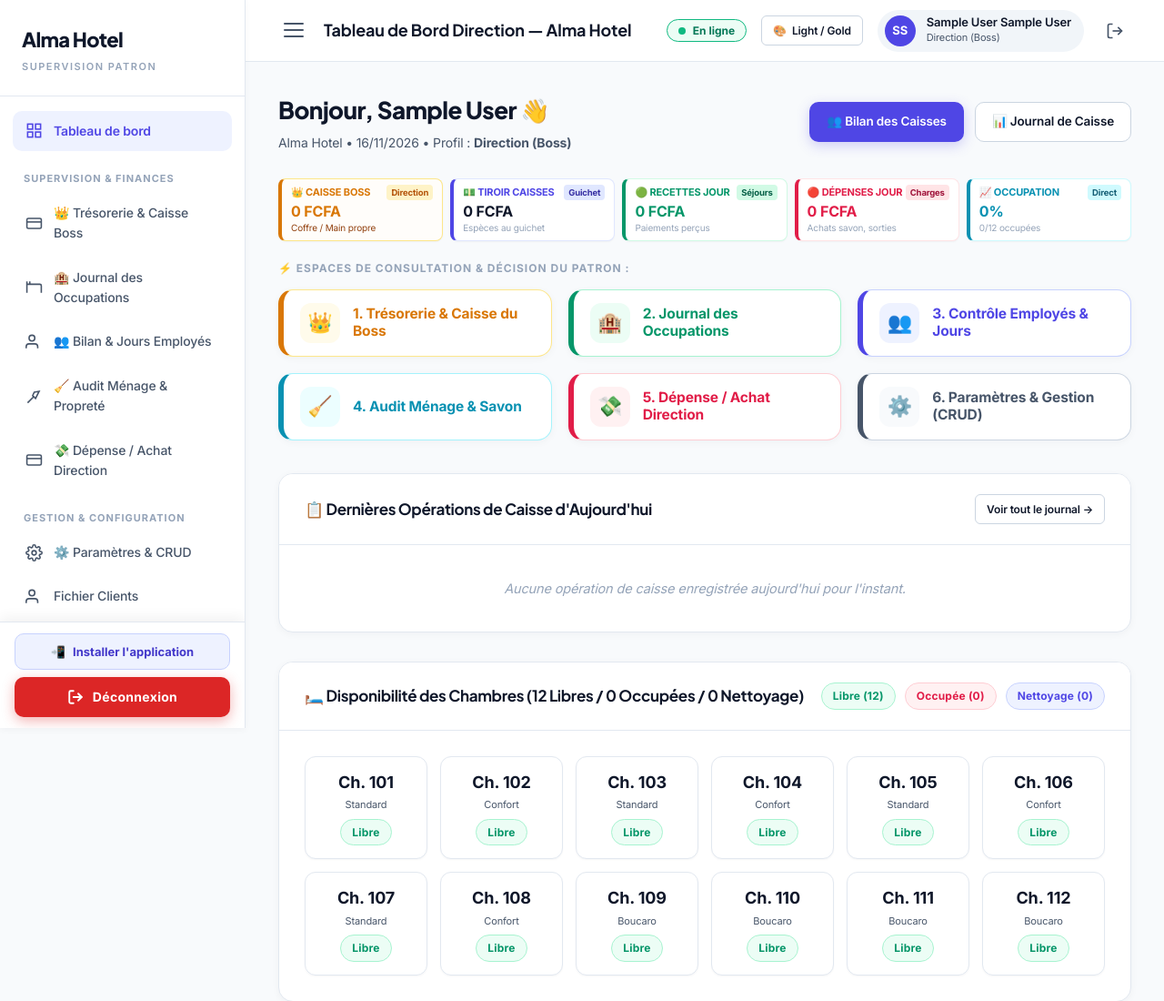
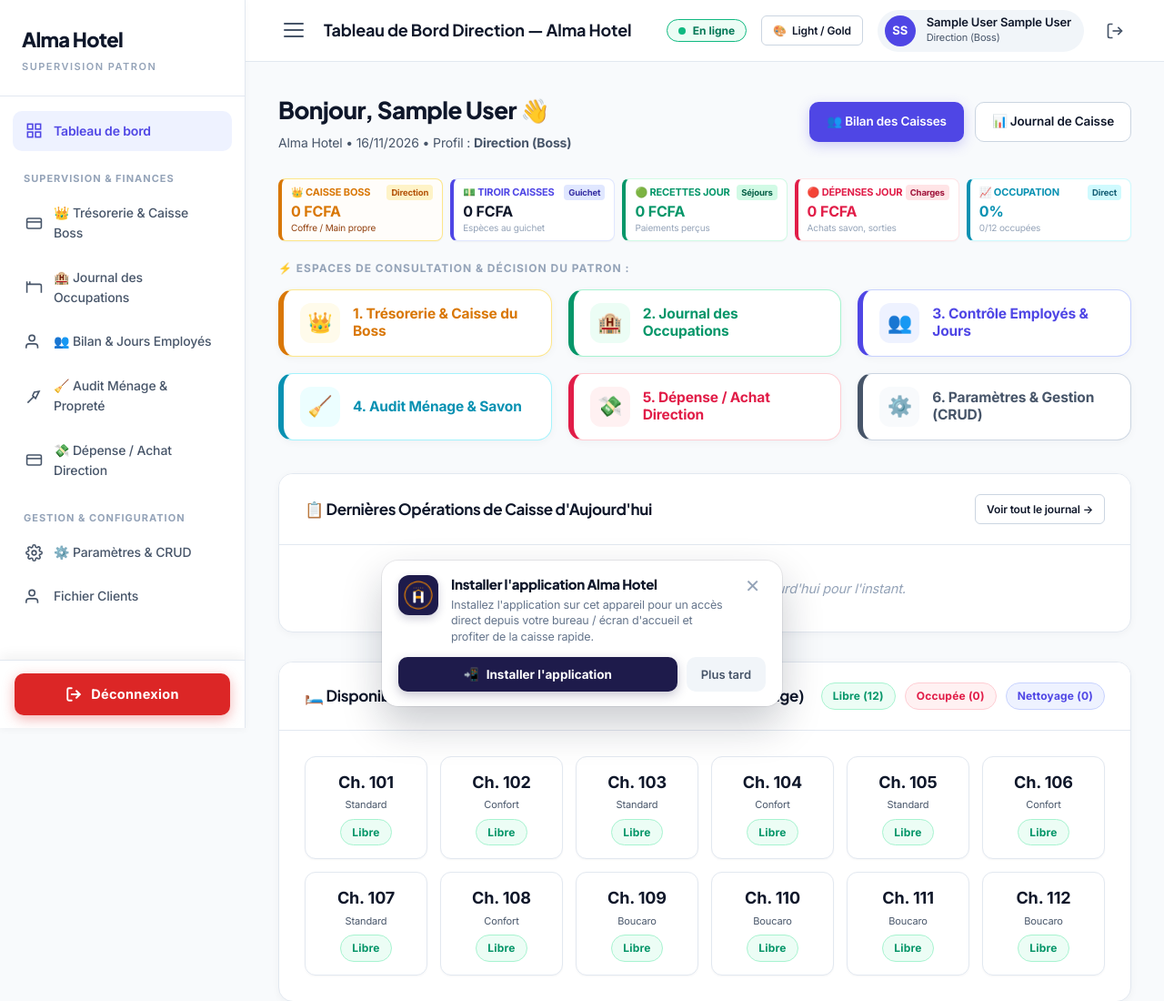
Before and after one commit to benlegladiator/hotel, a PHP site: page /dashboard.php in a window 1280 px wide. Shown: the top 1100 px of the page at 91% size. Run offline with PHP 8.4, Linux system fonts and the light colour scheme; the visitor is signed in with stand-in values (Sample User, id 1); data comes from the database, SQL or seed files in the repository; data that the repository does not hold is empty; some libraries are stand-ins or nearby versions.

Commit message:
feat(pwa): suppression boutons statiques et prompt automatique unique apres connexion avec stockage permanent

```diff
--- a/assets/js/hotel-offline-sync.js
+++ b/assets/js/hotel-offline-sync.js
@@ -447,37 +447,50 @@ document.addEventListener('DOMContentLoaded', () => {
 });
 
 // -------------------------------------------------------------
-// GESTION DU PROMPT D'INSTALLATION PWA (AUTOMATIQUE & MANUEL)
+// GESTION DE L'INSTALLATION AUTOMATIQUE PWA (UNE SEULE FOIS APRÈS CONNEXION)
 // -------------------------------------------------------------
 let deferredHotelPwaPrompt = null;
 let hotelPwaInstallCardShown = false;
 
-window.addEventListener('beforeinstallprompt', (e) => {
-  e.preventDefault();
-  deferredHotelPwaPrompt = e;
-  console.log('[Hotel PWA] Événement beforeinstallprompt capturé avec succès.');
-
-  // Rendre visibles tous les boutons d'installation sur la page
-  document.querySelectorAll('.btn-pwa-install').forEach(btn => {
-    btn.style.display = 'inline-flex';
-  });
-
-  // Proposer automatiquement l'installation après un court instant
-  setTimeout(() => {
-    showHotelAutoInstallPrompt();
-  }, 1200);
-});
-
-// Détecter si l'application est déjà lancée en mode autonome PWA
+// Détecter si l'application est déjà lancée en mode autonome PWA (standalone)
 function isHotelRunningStandalone() {
   return window.matchMedia('(display-mode: standalone)').matches ||
          window.navigator.standalone === true ||
          document.referrer.includes('android-app://');
 }
 
+// Vérifier si le prompt doit être proposé
+function shouldShowHotelInstallPrompt() {
+  if (isHotelRunningStandalone()) return false;
+  if (localStorage.getItem('alma_pwa_installed') === 'true') return false;
+  if (sessionStorage.getItem('hotel_pwa_dismissed') === 'true') return false;
+  const path = window.location.pathname.toLowerCase();
+  if (path.endsWith('login.php') || path.includes('/login.php')) return false;
+  return true;
+}
+
+// Événement natif du navigateur pour l'installation PWA
+window.addEventListener('beforeinstallprompt', (e) => {
+  e.preventDefault();
+  deferredHotelPwaPrompt = e;
+  console.log('[Hotel PWA] Événement beforeinstallprompt capturé.');
+
+  if (shouldShowHotelInstallPrompt()) {
+    setTimeout(showHotelAutoInstallPrompt, 1500);
+  }
+});
+
+// Événement déclenché dès que l'application est installée avec succès
+window.addEventListener('appinstalled', () => {
+  console.log('[Hotel PWA] Application installée avec succès.');
+  localStorage.setItem('alma_pwa_installed', 'true');
+  dismissHotelInstallPrompt();
+  showHotelToast('🎉 Application Alma Hotel installée avec succès !', 'success');
+});
+
+// Affichage de la carte d'installation automatique
 function showHotelAutoInstallPrompt() {
-  if (isHotelRunningStandalone() || hotelPwaInstallCardShown) return;
-  if (sessionStorage.getItem('hotel_pwa_dismissed') === 'true') return;
+  if (!shouldShowHotelInstallPrompt() || hotelPwaInstallCardShown) return;
 
   hotelPwaInstallCardShown = true;
   let card = document.getElementById('hotelAutoInstallPrompt');
@@ -486,14 +499,14 @@ function showHotelAutoInstallPrompt() {
     card.id = 'hotelAutoInstallPrompt';
     card.style.cssText = `
       position: fixed;
-      bottom: 80px;
-      right: 18px;
-      left: 18px;
-      max-width: 420px;
+      bottom: 24px;
+      right: 20px;
+      left: 20px;
+      max-width: 440px;
       margin: 0 auto;
       background: #ffffff;
       border-radius: 18px;
-      box-shadow: 0 20px 50px rgba(0,0,0,0.28), 0 0 0 1px rgba(0,0,0,0.06);
+      box-shadow: 0 20px 45px rgba(15, 23, 42, 0.22), 0 0 0 1px rgba(15, 23, 42, 0.08);
       z-index: 999999;
       padding: 16px 18px;
       font-family: inherit;
@@ -501,55 +514,98 @@ function showHotelAutoInstallPrompt() {
     `;
     const baseUrl = window.HOTEL_BASE_URL || '';
     card.innerHTML = `
-      <div style="display: flex; align-items: center; gap: 14px; margin-bottom: 12px;">
-        <img src="${baseUrl}/assets/img/pwa/icon-192.png" alt="Alma Hotel" style="width: 46px; height: 46px; border-radius: 12px; object-fit: contain; background: #1e1b4b; padding: 4px; box-shadow: 0 4px 10px rgba(30,27,75,0.2);">
-        <div style="flex: 1;">
-          <h4 style="margin: 0; font-size: 15px; font-weight: 800; color: #0f172a;">Installer Alma Hotel</h4>
-          <p style="margin: 2px 0 0 0; font-size: 12px; color: #64748b;">Installez l'application sur votre écran d'accueil pour un accès ultra-rapide et la caisse hors-ligne.</p>
+      <div style="display: flex; align-items: flex-start; gap: 14px; margin-bottom: 14px;">
+        <img src="${baseUrl}/assets/img/pwa/icon-192.png" alt="Alma Hotel" style="width: 44px; height: 44px; border-radius: 12px; object-fit: contain; background: #1e1b4b; padding: 4px; box-shadow: 0 4px 10px rgba(30,27,75,0.2); flex-shrink: 0;">
+        <div style="flex: 1; min-width: 0;">
+          <h4 style="margin: 0; font-size: 15px; font-weight: 800; color: #0f172a; line-height: 1.3;">Installer l'application Alma Hotel</h4>
+          <p style="margin: 4px 0 0 0; font-size: 12.5px; color: #64748b; line-height: 1.4;">Installez l'application sur cet appareil pour un accès direct depuis votre bureau / écran d'accueil et profiter de la caisse rapide.</p>
         </div>
-        <button onclick="dismissHotelInstallPrompt()" style="background: none; border: none; font-size: 20px; color: #94a3b8; cursor: pointer; padding: 4px;">✕</button>
+        <button onclick="dismissHotelInstallPrompt()" aria-label="Fermer" style="background: none; border: none; font-size: 20px; color: #94a3b8; cursor: pointer; padding: 2px 6px; line-height: 1;">✕</button>
       </div>
-      <div style="display: flex; gap: 10px;">
-        <button onclick="triggerHotelPwaInstall()" style="flex: 1; background: #1e1b4b; color: #ffffff; border: none; border-radius: 10px; padding: 11px 16px; font-size: 13.5px; font-weight: 700; cursor: pointer; display: flex; align-items: center; justify-content: center; gap: 6px; box-shadow: 0 4px 12px rgba(30,27,75,0.3);">
-          📲 Installer l'application
+      <div id="hotelInstallActions" style="display: flex; gap: 10px;">
+        <button onclick="triggerHotelPwaInstall()" style="flex: 1; background: #1e1b4b; color: #ffffff; border: none; border-radius: 10px; padding: 11px 16px; font-size: 13.5px; font-weight: 700; cursor: pointer; display: flex; align-items: center; justify-content: center; gap: 8px; box-shadow: 0 4px 12px rgba(30,27,75,0.25); transition: opacity 0.2s;">
+          <span>📲</span> <span>Installer l'application</span>
         </button>
         <button onclick="dismissHotelInstallPrompt()" style="background: #f1f5f9; color: #475569; border: none; border-radius: 10px; padding: 11px 16px; font-size: 13px; font-weight: 600; cursor: pointer;">
           Plus tard
         </button>
+      </div>
+      <div id="hotelInstallGuide" style="display: none; margin-top: 12px; padding: 12px; background: #f8fafc; border: 1px solid #e2e8f0; border-radius: 10px; font-size: 12.5px; color: #334155; line-height: 1.5;">
       </div>
     `;
     document.body.appendChild(card);
   }
 }
 
+// Déclenchement de l'installation
 function triggerHotelPwaInstall() {
   if (deferredHotelPwaPrompt) {
     deferredHotelPwaPrompt.prompt();
     deferredHotelPwaPrompt.userChoice.then((choiceResult) => {
       console.log('[Hotel PWA] Choix utilisateur:', choiceResult.outcome);
       if (choiceResult.outcome === 'accepted') {
+        localStorage.setItem('alma_pwa_installed', 'true');
         showHotelToast('🎉 Application Alma Hotel installée avec succès !', 'success');
+        dismissHotelInstallPrompt();
       }
       deferredHotelPwaPrompt = null;
+    }).catch(() => {
       dismissHotelInstallPrompt();
     });
   } else {
-    // Cas iOS Safari ou navigateur sans beforeinstallprompt disponible immédiatement
+    const guide = document.getElementById('hotelInstallGuide');
+    const actions = document.getElementById('hotelInstallActions');
     const isIOS = /iPad|iPhone|iPod/.test(navigator.userAgent) && !window.MSStream;
-    if (isIOS) {
-      alert("Pour installer Alma Hotel sur iPhone / iPad :\n1. Appuyez sur l'icône Partager (⎋) en bas de Safari.\n2. Faites défiler et choisissez 'Sur l'écran d'accueil' ➕.");
-    } else {
-      alert("Pour installer Alma Hotel :\n1. Ouvrez le menu de votre navigateur (les 3 points ⋮ en haut à droite).\n2. Cliquez sur 'Installer l'application' ou 'Ajouter à l'écran d'accueil'.");
+
+    if (guide && actions) {
+      if (isIOS) {
+        guide.innerHTML = `
+          <strong>Sur iPhone / iPad :</strong><br>
+          1. Appuyez sur le bouton de partage <strong>⎋</strong> en bas de Safari.<br>
+          2. Faites défiler et touchez <strong>« Sur l'écran d'accueil » ➕</strong>.
+        `;
+      } else {
+        guide.innerHTML = `
+          <strong>Sur votre navigateur :</strong><br>
+          1. Cliquez sur l'icône <strong>📥 Installer</strong> dans la barre d'adresse (ou dans le menu ⋮).<br>
+          2. Confirmez l'installation.
+        `;
+      }
+      guide.style.display = 'block';
+      actions.innerHTML = `
+        <button onclick="confirmHotelInstalledManual()" style="flex: 1; background: #059669; color: #ffffff; border: none; border-radius: 10px; padding: 11px 16px; font-size: 13.5px; font-weight: 700; cursor: pointer; display: flex; align-items: center; justify-content: center; gap: 6px;">
+          <span>✓</span> <span>C'est fait, application installée</span>
+        </button>
+        <button onclick="dismissHotelInstallPrompt()" style="background: #f1f5f9; color: #475569; border: none; border-radius: 10px; padding: 11px 16px; font-size: 13px; font-weight: 600; cursor: pointer;">
+          Fermer
+        </button>
+      `;
     }
-    dismissHotelInstallPrompt();
   }
 }
 
+// Confirmation manuelle si navigateur sans prompt JS natif
+function confirmHotelInstalledManual() {
+  localStorage.setItem('alma_pwa_installed', 'true');
+  showHotelToast('✓ Installation enregistrée !', 'success');
+  dismissHotelInstallPrompt();
+}
+
+// Fermeture du prompt
 function dismissHotelInstallPrompt() {
   sessionStorage.setItem('hotel_pwa_dismissed', 'true');
   const card = document.getElementById('hotelAutoInstallPrompt');
   if (card) card.remove();
 }
+
+// Initialisation au chargement de la page pour les utilisateurs connectés
+document.addEventListener('DOMContentLoaded', () => {
+  setTimeout(() => {
+    if (shouldShowHotelInstallPrompt()) {
+      showHotelAutoInstallPrompt();
+    }
+  }, 1800);
+});
 
 // Enregistrement Service Worker avec support chemin absolu et relatif
 if ('serviceWorker' in navigator) {
--- a/includes/header.php
+++ b/includes/header.php
@@ -31,7 +31,7 @@ $accent = get_user_accent();
     <link rel="stylesheet" href="<?= BASE_URL ?>/assets/css/style.css?v=<?= time() ?>">
     <link rel="stylesheet" href="<?= BASE_URL ?>/assets/css/print.css?v=<?= time() ?>">
     <script>window.HOTEL_BASE_URL = '<?= BASE_URL ?>';</script>
-    <script src="<?= BASE_URL ?>/assets/js/hotel-offline-sync.js"></script>
+    <script src="<?= BASE_URL ?>/assets/js/hotel-offline-sync.js?v=<?= time() ?>"></script>
 </head>
 <body data-theme="<?= h($theme) ?>" data-accent="<?= h($accent) ?>">
 <div class="app-layout">
--- a/includes/sidebar.php
+++ b/includes/sidebar.php
@@ -144,11 +144,8 @@ $is_admin   = is_admin();
     </nav>
 
     <!-- ── Bouton Déconnexion Fixe en Bas du Menu Latéral (Rouge Fixe) ── -->
-    <div class="sidebar-footer" style="position: sticky; bottom: 0; left: 0; right: 0; padding: 12px 16px; background: #ffffff; border-top: 1.5px solid var(--border-light); z-index: 999; box-shadow: 0 -4px 14px rgba(0,0,0,0.06); flex-shrink: 0; display: flex; flex-direction: column; gap: 8px;">
-        <button type="button" class="btn-pwa-install" onclick="triggerHotelPwaInstall()" style="display: flex; align-items: center; justify-content: center; gap: 8px; width: 100%; height: 40px; background: #eef2ff; color: #4338ca; border: 1.5px solid #c7d2fe; border-radius: 10px; font-weight: 700; font-size: 13px; cursor: pointer; transition: all 0.2s ease;">
-            <span>📲</span> <span>Installer l'application</span>
-        </button>
-        <a href="<?= BASE_URL ?>/logout.php" class="btn-sidebar-logout" style="display: flex; align-items: center; justify-content: center; gap: 10px; width: 100%; height: 44px; background: #dc2626 !important; color: #ffffff !important; border-radius: 10px; font-weight: 800; font-size: 14px; text-decoration: none; box-shadow: 0 4px 14px rgba(220, 38, 38, 0.35); transition: all 0.2s ease;">
+    <div class="sidebar-footer" style="position: sticky; bottom: 0; left: 0; right: 0; padding: 14px 16px; background: #ffffff; border-top: 1.5px solid var(--border-light); z-index: 999; box-shadow: 0 -4px 14px rgba(0,0,0,0.06); flex-shrink: 0;">
+        <a href="<?= BASE_URL ?>/logout.php" class="btn-sidebar-logout" style="display: flex; align-items: center; justify-content: center; gap: 10px; width: 100%; height: 46px; background: #dc2626 !important; color: #ffffff !important; border-radius: 10px; font-weight: 800; font-size: 14.5px; text-decoration: none; box-shadow: 0 4px 14px rgba(220, 38, 38, 0.35); transition: all 0.2s ease;">
             <svg width="20" height="20" viewBox="0 0 24 24" fill="none" stroke="#ffffff" stroke-width="2.5" stroke-linecap="round" stroke-linejoin="round">
                 <path d="M9 21H5a2 2 0 0 1-2-2V5a2 2 0 0 1 2-2h4"/>
                 <polyline points="16 17 21 12 16 7"/>
```
Also changed, not shown: login.php (+5 -30 lines).
